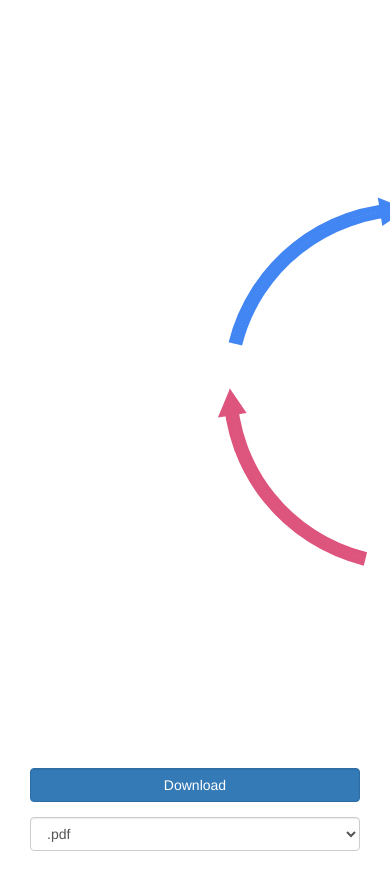
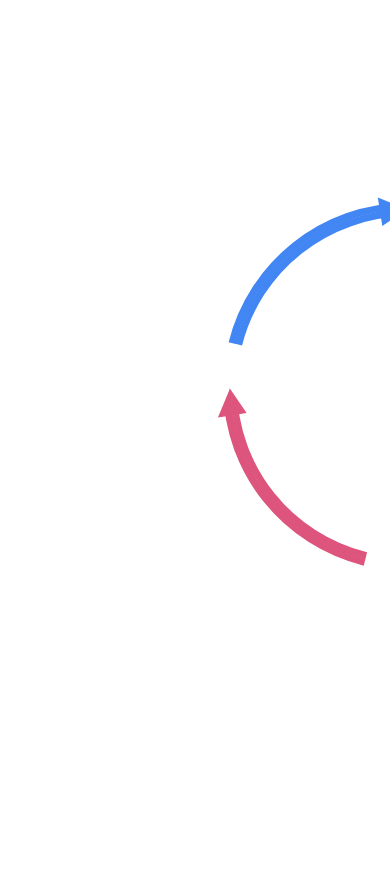
Before and after one commit to brettrhenderson/Catacycle_Web, a Flask app: page /graphs in a window 390 px wide; the page is wider, and only the part inside the window is pictured. Shown: the part 565-1447 px from the top of that part. After the commit the page ends 1131 px from the top of that part, so only its background shows below. Run offline with Flask 2, Linux system fonts and the light colour scheme; some libraries are stand-ins or nearby versions.

Commit message:
Page styling seems adequate for now

```diff
--- a/app/form.py
+++ b/app/form.py
@@ -8,9 +8,10 @@ class RatesForm(FlaskForm):
 
     MAX_ROWS = 10
 
-    # QuickStart tab
+    # Styling tab
     gap = IntegerField('gap', default=15)
     thickness = IntegerField('thickness', default=15)
+    scale_type = StringField('scale_type', default="Linear")
 
     # Step Rates tab
     f_rate1 = FloatField('f_rate1', validators=[DataRequired()], default=1.0)
@@ -34,8 +35,6 @@ class RatesForm(FlaskForm):
     r_rate9 = FloatField('r_rate9', default=0.0)
     r_rate10 = FloatField('r_rate10', default=0.0)
 
-    # rate scaling
-    scale_type = StringField('scale_type', default="Linear")
 
     # Incoming Arrows
     is_incoming1 = BooleanField('is_incoming1', default=False)
@@ -82,6 +81,9 @@ class RatesForm(FlaskForm):
     incoming_color9 = StringField('incoming_color9', default='#000000')
     incoming_color10 = StringField('incoming_color10', default='#000000')
 
+    # File Format Tab
+    f_format = StringField('f_format', default='.svg')
+
     # Submit
     submit = SubmitField('Graph')
 
@@ -109,7 +111,8 @@ class RatesForm(FlaskForm):
                 'incolours': [],
                 'gap': self.gap.data,
                 'thickness': self.thickness.data,
-                'scale_type': self.scale_type.data}
+                'scale_type': self.scale_type.data,
+                'f_format': self.f_format.data}
 
         for i in range(1, self.MAX_ROWS+1):
             data['forward_rates'].append(getattr(self, 'f_rate{}'.format(i)).data)
@@ -133,7 +136,8 @@ class RatesForm(FlaskForm):
                 'gap': self.gap.default,
                 'thickness': self.thickness.default,
                 'scale_type': self.scale_type.default,
-                'num_steps': 4}
+                'num_steps': 4,
+                'f_format': '.svg'}
 
         for i in range(1, self.MAX_ROWS + 1):
             data['forward_rates'].append(getattr(self, 'f_rate{}'.format(i)).default)
--- a/app/oboros.py
+++ b/app/oboros.py
@@ -15,13 +15,13 @@ import numpy as np
 import logging
 
 log = logging.getLogger(__name__)
-log.setLevel(logging.DEBUG)
+# log.setLevel(logging.DEBUG)
 
 fcolours = "#4286f4 #e2893b #de5eed #dd547d #4ee5ce #4286f4 #dd547d #4ee5ce #4286f4 #dd547d #4ee5ce".split()
 rcolours = "#82abed #efb683 #edb2f4 #ef92ae #91f2e3 #82abed #ef92ae #91f2e3 #82abed #ef92ae #91f2e3".split()
 
 
-def draw(data=None, startrange=0.1, stoprange=0.8, f_format='svg', download=False):
+def draw(data=None, startrange=0.1, stoprange=0.8, f_format='svg'):
     img = io.BytesIO()
 
     forward_rates = []
@@ -58,6 +58,7 @@ def draw(data=None, startrange=0.1, stoprange=0.8, f_format='svg', download=Fals
         log.debug('thickness: {}'.format(data['thickness']))
         scale_type = data['scale_type']
         is_incoming = data['is_incoming']
+        f_format = data['f_format'].split('.')[1]
 
 
 
--- a/app/routes.py
+++ b/app/routes.py
@@ -31,16 +31,3 @@ def graphs():
                            rows=data['num_steps'],
                            form=form,
                            form_values=data)
-
-
-@app.route('/graphs/download/<ftype>', methods=['GET', 'POST'])
-def download(ftype):
-
-    form = RatesForm(request.form)  # initialize the backend of the web form
-
-    if request.method == 'POST' and form.validate():
-        data = form.draw_data()
-        img = draw(data, f_format=ftype, download=True)
-        return send_file(img, attachment_filename='cycle.{}'.format(ftype), as_attachment=True)
-    else:
-        redirect(url_for('graphs'))
--- a/app/static/js/graphs.js
+++ b/app/static/js/graphs.js
@@ -1,5 +1,8 @@
 // initialize csrf token
 var token = ''
+
+// count number of steps in tables
+var counter = 4;
 
 function setToken(token_val) {
     token = token_val;
@@ -27,13 +30,19 @@ function clear() {
     });
 
     $("#clearcolors").on("click", function (event) {
-        $('.color').val('#000000')
+        // $('.color').val('#000000')
+        var prefixes = ['f', 'r', 'incoming'];
+        for (prefix in prefixes) {
+            for (i = 1; i < counter; i++) {
+                $('#' + prefixes[prefix] + '_color-picker-component' + i).colorpicker('setValue', '#000000')
+            }
+        }
     });
 }
 
 // javascript for addrow found at https://bootsnipp.com/snippets/402bQ
 function addrow(rows) {
-    var counter = rows+1;
+    counter = rows+1;
 
     $("#delrow, #delcolorrow").on("click", function (event) {
         if (counter > 2) {
@@ -153,15 +162,4 @@ function submitHandler(csrf_token) {
         });
 
     });
-
-    $('#download-form').submit(function(e)
-    {
-        e.preventDefault(); //STOP default action
-        var file_type = $("#dl_type").val().split('.')[1];
-        console.log(file_type)
-        submitForm(csrf_token, '/graphs/download/'+file_type, function (response) {
-            alert('Your download has started.');
-        });
-
-    });
 }
--- a/app/templates/graphs.html
+++ b/app/templates/graphs.html
@@ -20,9 +20,6 @@
 </script>
 <script>
     $(function () {
-        var prefixes = ['f', 'r', 'incoming'];
-        // for (prefix in prefixes) {
-        //    for (i = 1; i < {{ rows+1 }}; i++) {
         {% for prefix in ['f', 'r', 'incoming'] %}
             {% for i in range(1, rows+1) %}
                 $('#{{ prefix }}_color-picker-component{{ i }}').colorpicker({
@@ -124,28 +124,6 @@
                                             </button>
                                         </div>
                                     </div>
-                                </div>
-                                <div class="tab-pane" id="arrowsstyle">
-                                    <div class="form-group">
-                                        <label for="scale_type">Scaling:</label>
-                                        <select class="form-control" id="scale_type" name="scale_type">
-                                            <option>Linear</option>
-                                            <option>Logarithmic</option>
-                                            <option>Preserve Multiples</option>
-                                        </select>
-                                    </div>
-                                    {% for slider in ['Gap', 'Thickness'] %}
-                                    <div class="form-group form-row">
-                                        <label class="col-sm-3 col-form-label" for="{{ slider | lower }}">{{ slider }}:</label>
-                                        <div class="pt-3 col-sm-7">
-                                            <input id="{{ slider | lower }}" name="{{ slider | lower }}" class="form-control-range slider" type="range" min="0"
-                                                   max="50" step="1" value="{{ form_values[slider | lower] }}">
-                                        </div>
-                                        <div class="col-sm-2">
-                                            <input class="form-control" type="text" id="{{ slider | lower }}val" readonly>
-                                        </div>
-                                    </div>
-                                    {% endfor %}
                                 </div>
                                 <div class="tab-pane" id="colorstab">
                                     <table class="color-list table table-hover table-striped" style="width:100%">
@@ -217,22 +229,7 @@
                 </form>
             </div>
             <div class="col-md-6 flex-column max-vw-100">
-                <img id='graph' class="img-fluid mw-vw-100 border" src='{{ graph1 }}' style="border: 0px solid; height: auto;"></img>
-                <form class="pt-3" id="download-form" action="" method="post" nonvalidate>
-                    <div class="form-row form-group">
-                        <div class="col-sm-2"></div>
-                        <div class="form-group col-sm-4">
-                            <input type="submit" class="form-control btn btn-primary" value="Download">
-                        </div>
-                        <div class="form-group col-sm-4">
-                            <select class="form-control" id="dl_type" name="dl_type">
-                                <option selected>.pdf</option>
-                                <option>.png</option>
-                            </select>
-                        </div>
-                        <div class="col-sm-2"></div>
-                    </div>
-                </form>
+                <img id='graph' class="img-fluid max-vh-75" src='{{ graph1 }}'></img>
             </div>
         </div>
     </div>
```
Also changed, not shown: other parts of app/templates/graphs.html (+40 -3 lines).
